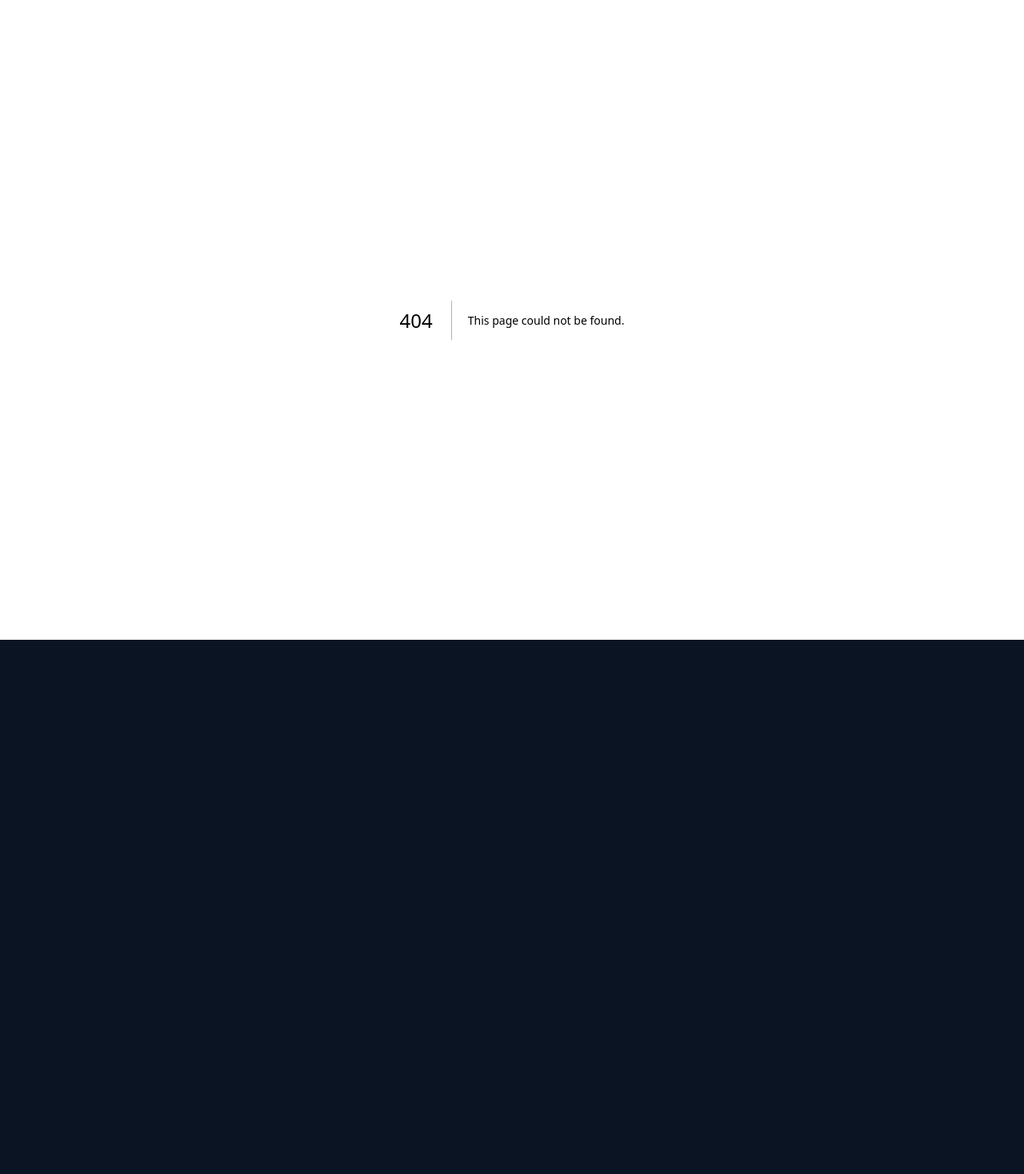
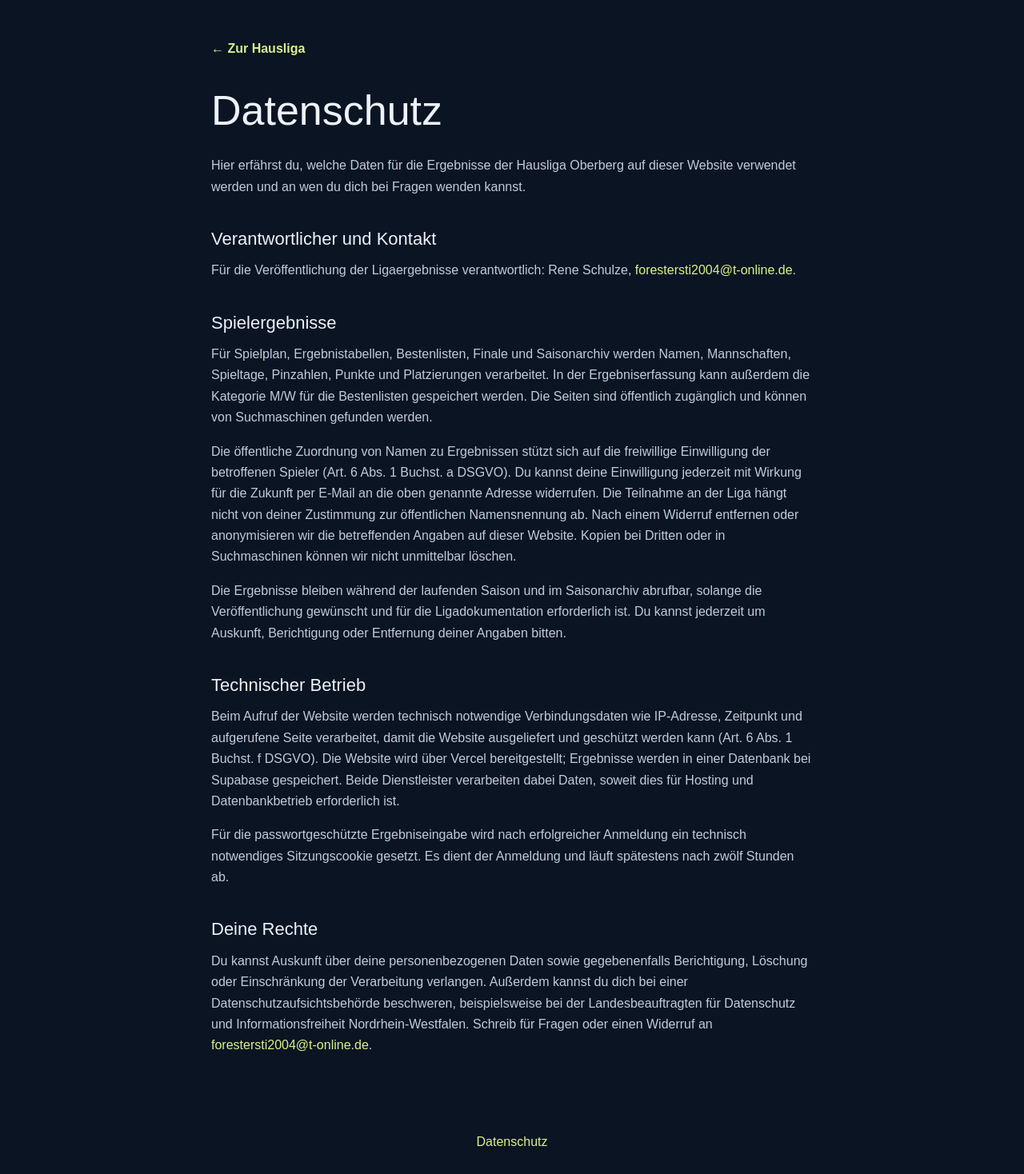
Before and after one commit to ForesterSti2004/Hausliga-Oberberg, a Next.js app: page /datenschutz in a window 1280 px wide. Before the commit this address had no page. Shown: the whole page at 80% size. Before the commit the page ends 800 px from the top, so only its background shows below. Built offline with nearby package versions, Linux system fonts and the light colour scheme.

Commit message:
Add Hausliga privacy notice and footer link

```diff
--- /dev/null
+++ b/app/datenschutz/page.tsx
@@ -0,0 +1,26 @@
+import type { Metadata } from "next";
+
+export const metadata: Metadata = { title: "Datenschutz · Hausliga Oberberg" };
+
+export default function Datenschutz() {
+  return <main className="privacy-page container">
+    <a className="next-link" href="/">← Zur Hausliga</a>
+    <h1>Datenschutz</h1>
+    <p>Hier erfährst du, welche Daten für die Ergebnisse der Hausliga Oberberg auf dieser Website verwendet werden und an wen du dich bei Fragen wenden kannst.</p>
+
+    <h2>Verantwortlicher und Kontakt</h2>
+    <p>Für die Veröffentlichung der Ligaergebnisse verantwortlich: Rene Schulze, <a href="mailto:forestersti2004@t-online.de">forestersti2004@t-online.de</a>.</p>
+
+    <h2>Spielergebnisse</h2>
+    <p>Für Spielplan, Ergebnistabellen, Bestenlisten, Finale und Saisonarchiv werden Namen, Mannschaften, Spieltage, Pinzahlen, Punkte und Platzierungen verarbeitet. In der Ergebniserfassung kann außerdem die Kategorie M/W für die Bestenlisten gespeichert werden. Die Seiten sind öffentlich zugänglich und können von Suchmaschinen gefunden werden.</p>
+    <p>Die öffentliche Zuordnung von Namen zu Ergebnissen stützt sich auf die freiwillige Einwilligung der betroffenen Spieler (Art. 6 Abs. 1 Buchst. a DSGVO). Du kannst deine Einwilligung jederzeit mit Wirkung für die Zukunft per E-Mail an die oben genannte Adresse widerrufen. Die Teilnahme an der Liga hängt nicht von deiner Zustimmung zur öffentlichen Namensnennung ab. Nach einem Widerruf entfernen oder anonymisieren wir die betreffenden Angaben auf dieser Website. Kopien bei Dritten oder in Suchmaschinen können wir nicht unmittelbar löschen.</p>
+    <p>Die Ergebnisse bleiben während der laufenden Saison und im Saisonarchiv abrufbar, solange die Veröffentlichung gewünscht und für die Ligadokumentation erforderlich ist. Du kannst jederzeit um Auskunft, Berichtigung oder Entfernung deiner Angaben bitten.</p>
+
+    <h2>Technischer Betrieb</h2>
+    <p>Beim Aufruf der Website werden technisch notwendige Verbindungsdaten wie IP-Adresse, Zeitpunkt und aufgerufene Seite verarbeitet, damit die Website ausgeliefert und geschützt werden kann (Art. 6 Abs. 1 Buchst. f DSGVO). Die Website wird über Vercel bereitgestellt; Ergebnisse werden in einer Datenbank bei Supabase gespeichert. Beide Dienstleister verarbeiten dabei Daten, soweit dies für Hosting und Datenbankbetrieb erforderlich ist.</p>
+    <p>Für die passwortgeschützte Ergebniseingabe wird nach erfolgreicher Anmeldung ein technisch notwendiges Sitzungscookie gesetzt. Es dient der Anmeldung und läuft spätestens nach zwölf Stunden ab.</p>
+
+    <h2>Deine Rechte</h2>
+    <p>Du kannst Auskunft über deine personenbezogenen Daten sowie gegebenenfalls Berichtigung, Löschung oder Einschränkung der Verarbeitung verlangen. Außerdem kannst du dich bei einer Datenschutzaufsichtsbehörde beschweren, beispielsweise bei der Landesbeauftragten für Datenschutz und Informationsfreiheit Nordrhein-Westfalen. Schreib für Fragen oder einen Widerruf an <a href="mailto:forestersti2004@t-online.de">forestersti2004@t-online.de</a>.</p>
+  </main>;
+}
--- a/app/layout.tsx
+++ b/app/layout.tsx
@@ -1,4 +1,6 @@
 import type { Metadata } from "next";
 import "./globals.css";
 export const metadata: Metadata = { title: "Hausliga · Ergebnisse", description: "Ergebnisse der Hausliga im Bowlingcenter Oberberg" };
-export default function RootLayout({ children }: Readonly<{ children: React.ReactNode }>) { return <html lang="de"><body>{children}</body></html>; }
+export default function RootLayout({ children }: Readonly<{ children: React.ReactNode }>) {
+  return <html lang="de"><body>{children}<div className="legal-footer"><a href="/datenschutz">Datenschutz</a></div></body></html>;
+}
```
Also changed, not shown: app/globals.css.
